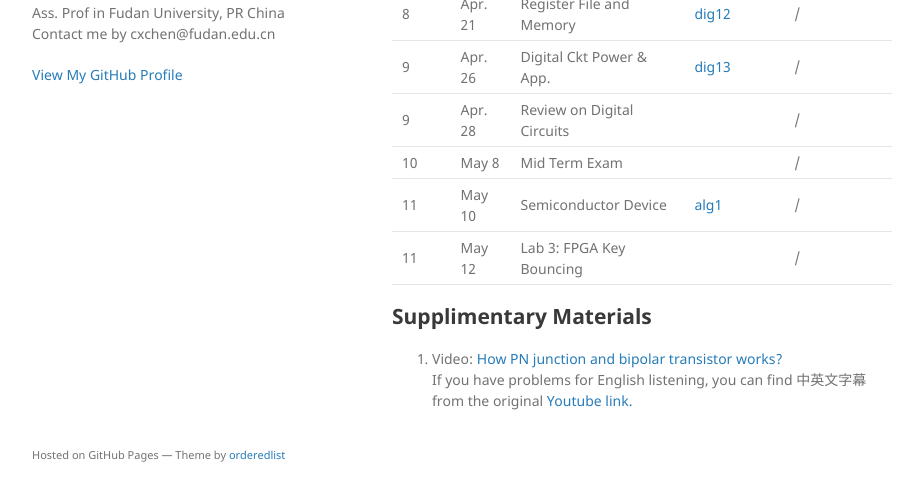
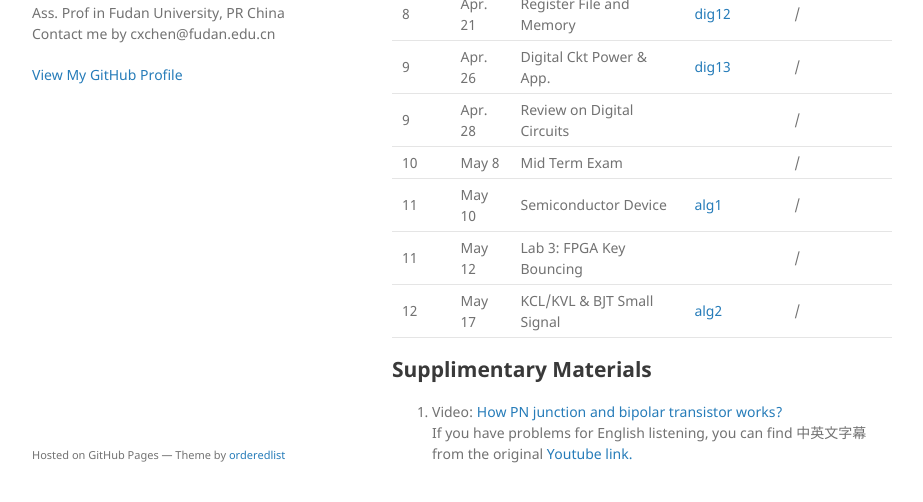
Before and after one commit to cihlab/cihlab.github.io, a Jekyll site: the page built from course/ckt20.md, in a window 1280 px wide and 900 px high, scrolled down 946 px, cut to the strip 366-868 px from the top of the window. Shown: the whole strip, without its empty margins (178-1101 px from the left). Built offline with Jekyll 4.4.1, drawn with Linux system fonts in a browser that asks for light colours; our own code applies the rules of GitHub Pages for plain Markdown files; before the commit the page ends 1793 px from its top, so only the background shows below that.

Commit message:
Update ckt20.md

```diff
--- a/course/ckt20.md
+++ b/course/ckt20.md
@@ -43,6 +43,7 @@ Time: Monday & Wednsday Morning
 10| May 8  | Mid Term Exam| | / |
 11| May 10 | Semiconductor Device | [alg1](./cktlec15.pdf) | / |
 11| May 12 | Lab 3: FPGA Key Bouncing |  | / |
+12| May 17 | KCL/KVL & BJT Small Signal | [alg2](./cktlec16.pdf)| / |
 
 ## Supplimentary Materials
 1. Video: [How PN junction and bipolar transistor works?](https://cihlab.github.io/course/Transistors_480p.mp4)
```
